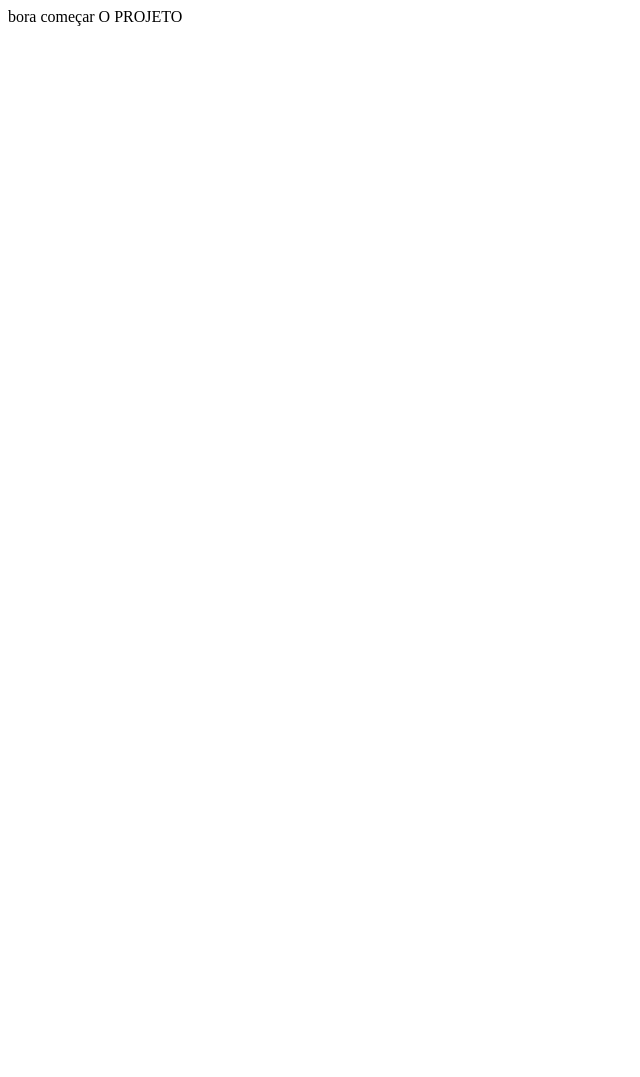
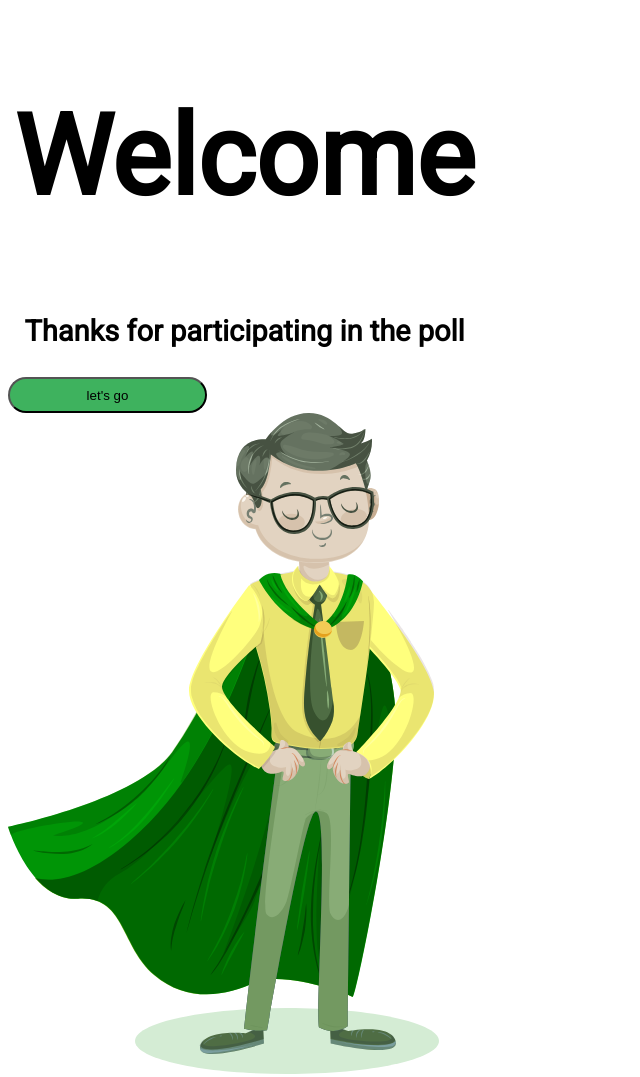
Before and after one commit to rachelsaronne/desafio-pb-aws-react-rachelsaronne, a plain HTML site: page index.html in a window 1280 px wide. Shown: the whole page, without its empty margins (0-640 px from the left). Before the commit the page ends 800 px from the top, so only its background shows below. Drawn offline with Linux system fonts and the light colour scheme.

Commit message:
inicio da pagina, faltando implemtar certo os texto para o lado direito

```diff
--- a/index.html
+++ b/index.html
@@ -1 +1,24 @@
-<index class="html">bora começar O PROJETO</index>
+<!DOCTYPE html>
+<html lang="en">
+
+<head class="head">
+  <meta charset="UTF-8">
+  <meta name="viewport" content="width=device-width, initial-scale=1.0">
+  <title>Document</title>
+  <link rel="stylesheet" href="https://fonts.googleapis.com/css?family=Roboto">
+    <style>
+        body {
+            font-family: 'Roboto', sans-serif;
+        }
+    </style>
+  <link rel="stylesheet" href="style.css">
+</head>
+<header class="header">
+    <body class="body">
+  <h2 class="h2">Welcome</h2>
+  <p class="P">Thanks for participating in the poll</p>
+  <button class="button">let's go</button>
+  <img class="img" src="imagem/zero.svg">
+</body>
+</header>
+</html>
--- /dev/null
+++ b/style.css
@@ -0,0 +1,98 @@
+.h2 {
+font-family: Roboto;
+font-size: 111px;
+font-weight: 700;
+line-height: 130px;
+letter-spacing: 0em;
+text-align: center;
+}
+.head{
+width: 473px;
+height: 298.55px;
+top: 231px;
+left: 723px;
+border-radius: 35px;
+
+}
+.header{
+width: 473px;
+height: 298.55px;
+top: 231px;
+left: 723px;
+border-radius: 35px;
+
+}
+.body {
+width: 456px;
+height: 106px;
+top: 231px;
+left: 723px;
+}
+.P {
+font-family: Roboto;
+ font-size: 29px;
+ font-weight: 700;
+ line-height: 34px;
+ letter-spacing: 0em;
+ text-align: center;
+}
+.img {
+width: 431px;
+height: 661px;
+top: 51px;
+left: 212px;
+}
+.button {
+width: 199px;
+height: 35.55px;
+top: 494px;
+left: 864px;
+ border-radius: 35px;
+ background: #3EB25E;
+ ;
+}
+
+/* @media (width < 728px) {
+.h2 {
+    font-family: Roboto;
+    font-size: 20px;
+    font-weight: 700;
+    line-height: 130px;
+    letter-spacing: 0em;
+    text-align: center;
+}
+.P {
+ font-family: Roboto;
+ font-size: 29px;
+ font-weight: 700;
+ line-height: 34px;
+ letter-spacing: 0em;
+ text-align: center;
+}
+.img{
+    width: 431px;
+    height: 661px;
+    top: 51px;
+    left: 212px;
+}
+.button {
+    width: 199px;
+    height: 35.55px;
+    top: 494px;
+    left: 864px;
+     border-radius: 35px;
+}
+.body{
+width: 456px;
+height: 106px;
+top: 231px;
+left: 723px;
+}
+.head{
+width: 473px;
+height: 298.55px;
+top: 231px;
+left: 723px;
+border-radius: 35px;
+}
+} */
```
Also changed, not shown: imagem/zero.svg (added).
